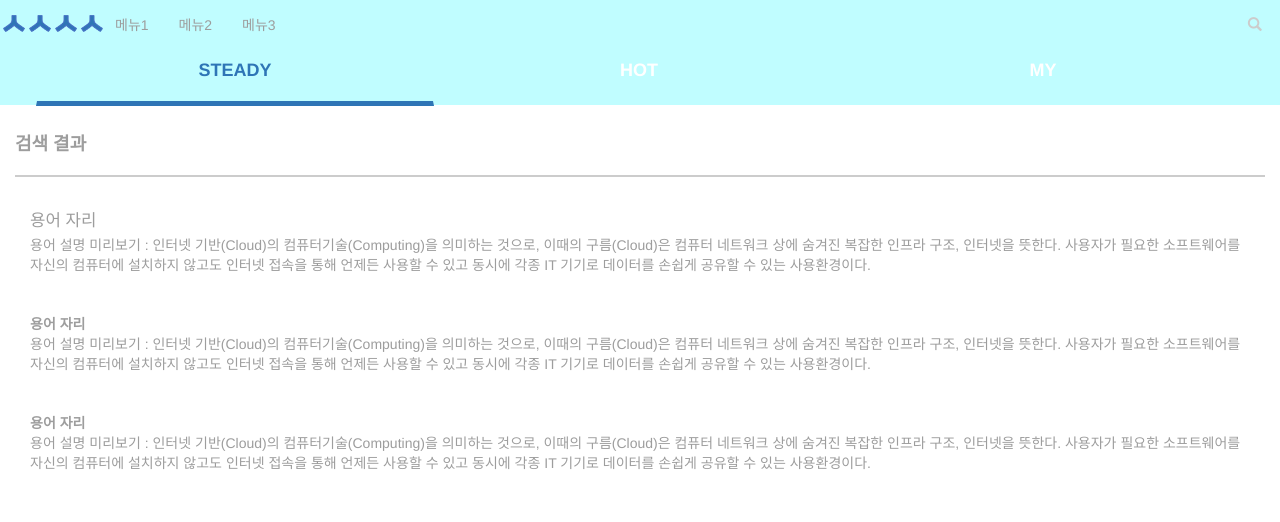
After one commit to july7csw/sisasisa, a Django app: template sisasisa/templates/news_infos/search.html in a window 1280 px wide, after a click on "STEADY". The commit adds this page. Shown: the top 522 px of the page. Run offline with Django 3.2, Linux system fonts and the light colour scheme; the template is opened without the code that fills it, so the values that code supplies are empty; some libraries are stand-ins or nearby versions.

Commit message:
Add search scrap page, search page

```diff
--- a/sisasisa/templates/base.html
+++ b/sisasisa/templates/base.html
@@ -7,6 +7,7 @@
     <title>SISASISA</title>
 
     <link rel="stylesheet" href="https://maxcdn.bootstrapcdn.com/bootstrap/3.3.2/css/bootstrap.min.css">
+    <link rel="stylesheet" href="https://fonts.googleapis.com/icon?family=Material+Icons">
     <script src="https://ajax.googleapis.com/ajax/libs/jquery/3.3.1/jquery.min.js"></script>
     <script src="https://maxcdn.bootstrapcdn.com/bootstrap/3.3.2/js/bootstrap.min.js"></script>
     <style type="text/css">
@@ -132,9 +133,13 @@
         background-color: transparent;
         border-color: transparent;
       }
-
-
-
+    .removeicon{
+        font-size: 30px;
+        padding-rigth: 50%;
+    }
+    .list-group-item{
+        border: none;
+    }
     </style>
 </head>
 <body>
--- /dev/null
+++ b/sisasisa/templates/news_infos/search.html
@@ -0,0 +1,69 @@
+{% extends 'base.html' %}
+{% block container %}
+
+<!-- contents start -->
+<script type="text/javascript">
+    $(function () {
+        $(".modaldata").click(function () {
+            var wordvalue = $(this).text();
+            var splitindex = wordvalue.indexOf(" ")
+            var onlyword = wordvalue.slice(splitindex)
+            $(".modal-header .modalword").text(onlyword);
+        })
+    });
+</script>
+<div class="row maincontent">
+    <div class="col-xs-12 col-sm-12 col-md-12 col-lg-12">
+          <div class="tab-pane fade" id="steady">
+                <div>
+                    <h4>검색 결과</h4>
+                    <hr class="boldhr"/>
+                </div>
+                <ul class="list-group">
+                  <li class="list-group-item">
+                    <dl>
+                        <dt><a class="modaldata resultword" data-toggle="modal" data-target="#ssssmodal" data-id="dataidtest"><h5>용어 자리</h5></a></dt>
+                        <dd class="resultpreview">용어 설명 미리보기 : 인터넷 기반(Cloud)의 컴퓨터기술(Computing)을 의미하는 것으로, 이때의 구름(Cloud)은 컴퓨터 네트워크 상에 숨겨진 복잡한 인프라 구조, 인터넷을 뜻한다. 사용자가 필요한 소프트웨어를 자신의 컴퓨터에 설치하지 않고도 인터넷 접속을 통해 언제든 사용할 수 있고 동시에 각종 IT 기기로 데이터를 손쉽게 공유할 수 있는 사용환경이다.</dd>
+                    </dl>
+                  </li>
+                  <li class="list-group-item">
+                    <dl>
+                        <dt><a class="resultword">용어 자리</a></dt>
+                        <dd class="resultpreview">용어 설명 미리보기 : 인터넷 기반(Cloud)의 컴퓨터기술(Computing)을 의미하는 것으로, 이때의 구름(Cloud)은 컴퓨터 네트워크 상에 숨겨진 복잡한 인프라 구조, 인터넷을 뜻한다. 사용자가 필요한 소프트웨어를 자신의 컴퓨터에 설치하지 않고도 인터넷 접속을 통해 언제든 사용할 수 있고 동시에 각종 IT 기기로 데이터를 손쉽게 공유할 수 있는 사용환경이다.</dd>
+                    </dl>
+                  </li>
+                  <li class="list-group-item">
+                    <dl>
+                        <dt><a class="resultword">용어 자리</a></dt>
+                        <dd class="resultpreview">용어 설명 미리보기 : 인터넷 기반(Cloud)의 컴퓨터기술(Computing)을 의미하는 것으로, 이때의 구름(Cloud)은 컴퓨터 네트워크 상에 숨겨진 복잡한 인프라 구조, 인터넷을 뜻한다. 사용자가 필요한 소프트웨어를 자신의 컴퓨터에 설치하지 않고도 인터넷 접속을 통해 언제든 사용할 수 있고 동시에 각종 IT 기기로 데이터를 손쉽게 공유할 수 있는 사용환경이다.</dd>
+                    </dl>
+                  </li>
+                </ul>
+          </div>
+<!-- Modal1 -->
+        <div class="modal fade" id="ssssmodal" role="dialog">
+            <div class="modal-dialog">
+                <div class="modal-content">
+                    <div class="modal-header">
+                        <button type="button" class="close" data-dismiss="modal">&times;</button>
+                        <h4 class="modal-title modalword" id="wordvalue"></h4>
+                    </div>
+                    <div class="modal-body">
+                        <p>
+                            뜻이 들어갈 부분입니다. <br> 인터넷 기반(Cloud)의 컴퓨터기술(Computing)을 의미하는 것으로, 이때의 구름(Cloud)은 컴퓨터 네트워크 상에 숨겨진 복잡한 인프라 구조, 인터넷을 뜻한다. 사용자가 필요한 소프트웨어를 자신의 컴퓨터에 설치하지 않고도 인터넷 접속을 통해 언제든 사용할 수 있고 동시에 각종 IT 기기로 데이터를 손쉽게 공유할 수 있는 사용환경이다. 즉, 개인이 웹에 접속해서 포토샵, 오피스 같은 프로그램을 작업할 수 있고 그 작업에 대한 저장도 웹에서 하게 된다. 결국 가상의 공간에 하나의 서버(컴퓨터)만을 놓고 이 하나의 컴퓨터를 통해 여러 사람이 개인의 작업을 할 수 있는 것이다. 클라우드라는 용어는 1990년대에 거대한 규모의 ATM을 지칭하는 데서 쓰이다가, 소비자 중심의 웹 기반이 형성되는 21세기에 들어서야 클라우드 컴퓨팅이라는 용어가 널리 퍼지기 시작했다.
+                        </p>
+                        <p>
+                            <b>연관어</b><br>
+                            워드클라우드가 들어갈 부분입니다.
+                        </p>
+                    </div>
+                    <div class="modal-footer">
+                        <button type="button" class="close" data-dismiss="modal">&times;</button>
+                    </div>
+                </div>
+            </div>
+        </div>
+    </div>
+</div>
+<!-- contents end -->
+{% endblock %}
```
Also changed, not shown: sisasisa/templates/news_infos/index.html (+52 -6 lines).
